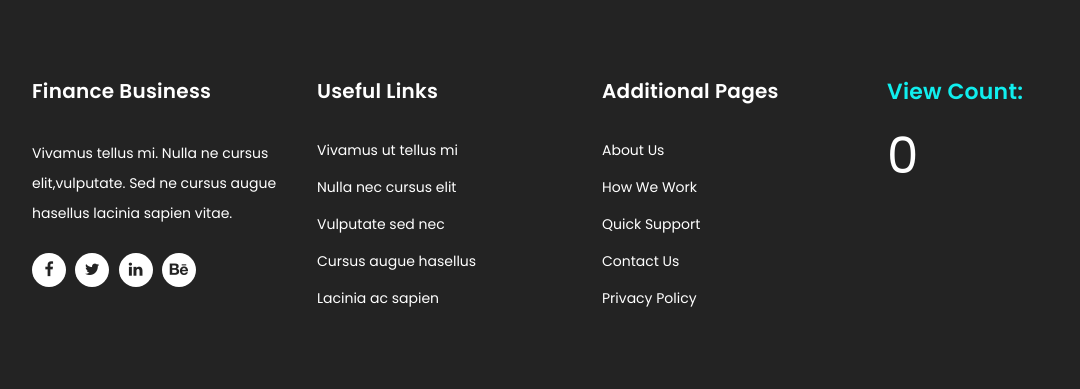
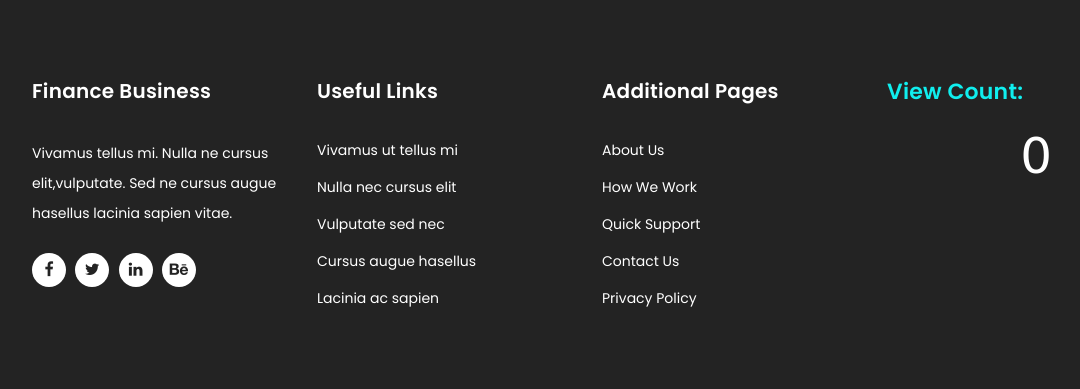
Before and after one commit to azideesports/official.github.io, a PHP site: page / in a window 1280 px wide. Shown: the part 4914-5303 px from the top of the page, without its empty margins (53-1133 px from the left). Run offline with PHP 8.4, Linux system fonts and the light colour scheme; grey boxes labelled with a size stand in for pictures from a placeholder-image service; some libraries are stand-ins or nearby versions.

Commit message:
Update templatemo-finance-business.css

```diff
--- a/assets/css/templatemo-finance-business.css
+++ b/assets/css/templatemo-finance-business.css
@@ -930,9 +930,11 @@
 footer p.count{
      color: #ffffff;
 	 font-size: 50px;
-
-	 text-align:left;
-
+	 font-family: 'Boogaloo', cursive;
+	 text-align:right;
+	 margin-right: 90px;
+	 margin-top: 10px;
+	 margin-bottom: 10px;
 }
 
 
```
